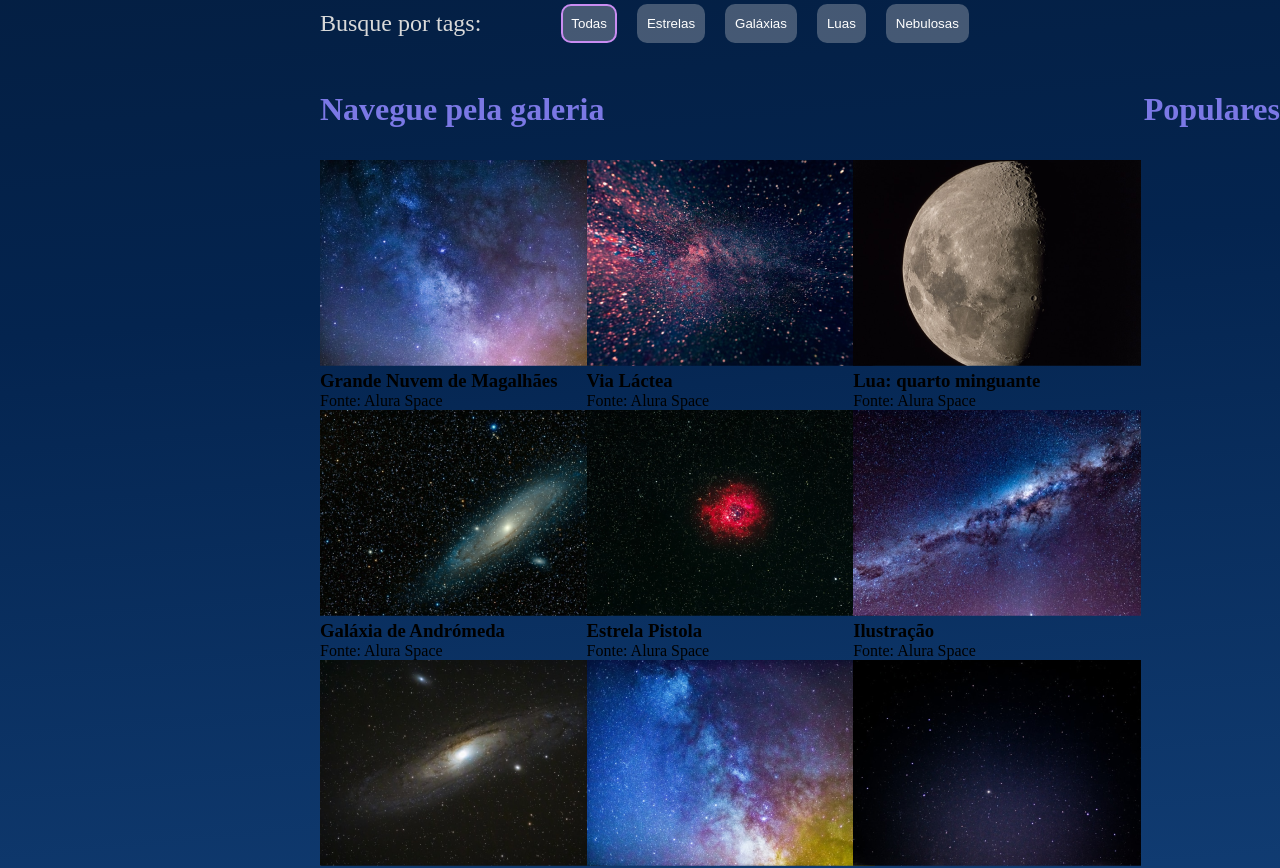
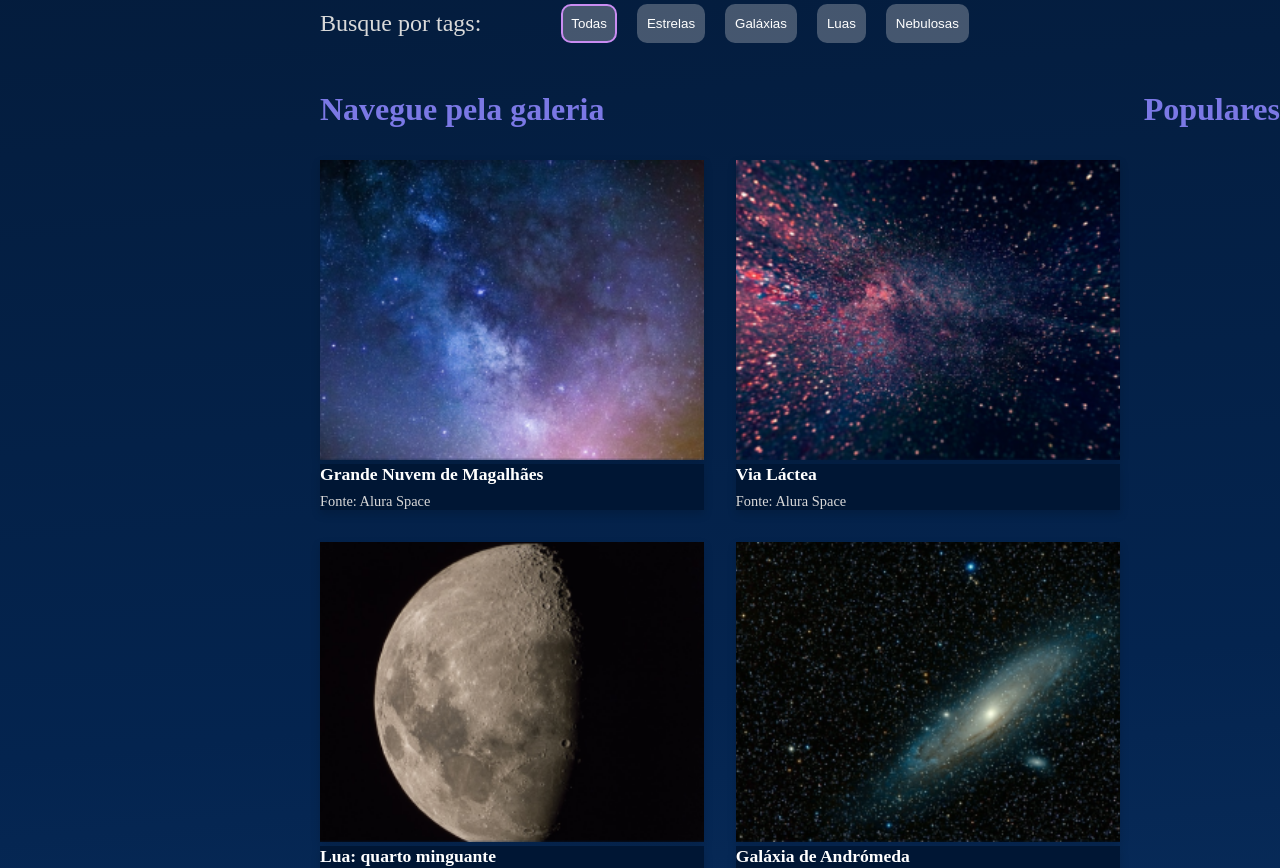
Before and after one commit to danielcoosta1/Space-app, a React (Vite) app: page / in a window 1280 px wide. Shown: the part 560-1428 px from the top of the page. Built offline with nearby package versions, Linux system fonts and the light colour scheme.

Commit message:
estilizando os cards em Galeria

```diff
--- a/src/components/Galeria/index.jsx
+++ b/src/components/Galeria/index.jsx
@@ -1,6 +1,6 @@
 import Tags from "./Tags";
 import Populares from "./Populares";
-import { GaleriaConteiner, SecaoFluida, GridFotos } from "./styles";
+import { GaleriaConteiner, SecaoFluida, GridFotos, CardFoto, DivInfo } from "./styles";
 import tags from "./Tags/tags.json";
 import { useState } from "react";
 
@@ -26,17 +26,22 @@ const Galeria = ({ fotos }) => {
           <h1>Navegue pela galeria</h1>
           <GridFotos>
             {fotosFiltradas.map((foto) => (
-              <div key={foto.id} className="card-foto">
+              <CardFoto key={foto.id} >
                 <img
                   src={foto.path}
                   alt={foto.titulo}
-                  className="imagem-foto"
                 />
-                <div className="info-foto">
-                  <h3>{foto.titulo}</h3>
-                  <p>Fonte: {foto.fonte}</p>
-                </div>
-              </div>
+                <DivInfo>
+                  <div>
+                    <h3>{foto.titulo}</h3>
+                    <p>Fonte: {foto.fonte}</p>
+                  </div>
+                  <div>
+
+                  </div>
+
+                </DivInfo>
+              </CardFoto>
             ))}
           </GridFotos>
         </SecaoFluida>
--- a/src/components/Galeria/styles.js
+++ b/src/components/Galeria/styles.js
@@ -18,10 +18,35 @@ const SecaoFluida = styled.div`
 const GridFotos = styled.div`
   max-width: 100%;
   display: grid;
-  grid-template-columns: repeat(auto-fill, minmax(250px, 1fr));
+  grid-template-columns: repeat(auto-fill, minmax(350px, 1fr));
   padding: 2rem 0;
-
-
+  gap: 2rem;
 `;
 
-export { GaleriaConteiner, SecaoFluida, GridFotos };
+const CardFoto = styled.div`
+  filter: drop-shadow(0px 4px 4px rgba(0, 0, 0, 0.15));
+  &:hover {
+    transform: translateY(-5px);
+  }
+  img {
+    width: 100%;
+    height: 300px;
+    object-fit: cover;
+  }
+`;
+
+const DivInfo = styled.div`
+  color: #ffffff;
+  background: #001634;
+
+  h3 {
+    font-size: 1.1rem;
+    margin-bottom: 0.5rem;
+  }
+  p {
+    color: #d9d9d9;
+    font-size: 0.9rem;
+  }
+`;
+
+export { GaleriaConteiner, SecaoFluida, GridFotos, CardFoto, DivInfo };
```
